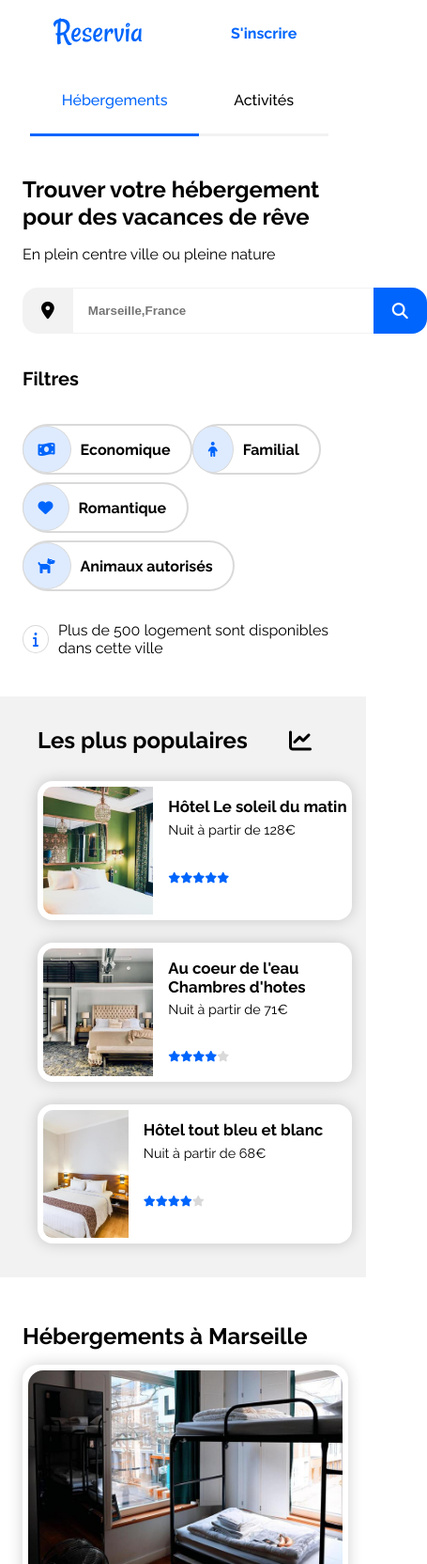
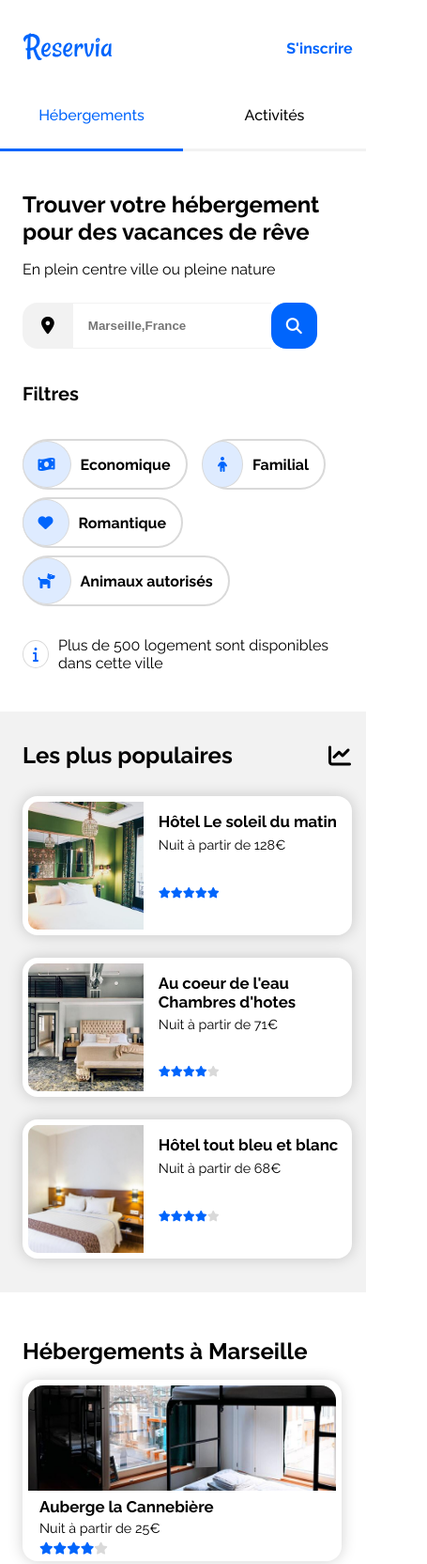
Before and after one commit to tducousso/DucoussoThomas_P2_21072021, a plain HTML site: page index.html in a window 390 px wide. Shown: the top 1664 px of the page at 94% size, 455 px wide, since content can reach past the window. Drawn offline with Linux system fonts and the light colour scheme.

Commit message:
99% media query

```diff
--- a/style.css
+++ b/style.css
@@ -121,9 +121,9 @@ button
     display: none;
     color: white;
     font-size: 1.25rem;
-    border-radius: 0 1rem 1rem 0;
+    border-radius: 1rem;
     border: none;
-    padding: 0 1.25rem;
+    padding: 0 1rem;
 }
 .fa-search::before
 {
@@ -532,7 +532,7 @@ footer h3
 @media screen and (max-width: 1440px) {
     .item1 h3
     {
-        margin-left: 0;
+        margin-left: 0.33rem;
         margin-right: 0;
     }
     .legend3 {
@@ -557,7 +557,10 @@ footer h3
     }
     aside {
         grid-area: 1;
-
+    }
+    .item1 h3
+    {
+        margin: 0.33rem 0.75rem 0.25rem 0.75rem;
     }
     .item9 img {
         width: 35%;
@@ -613,6 +616,12 @@ footer h3
         margin: 1rem;
         padding-top: 0.5rem;
     }
+    .Activities {
+        margin-top: 0.75rem;
+    }
+    .legend2_3 {
+        width: auto;
+    }
 }
 
 @media screen and (max-width: 640px) {
@@ -620,15 +629,20 @@ footer h3
         margin-left: 1.5rem;
         margin-right: 1.5rem;
     }
+    header {
+        margin-top: 1rem;
+        margin-right: 0;
+    }
     .logo {
         margin-top: 0;
         margin-left: 1.5rem;
     }
     nav {
-        grid-template-columns: auto auto;
+        grid-template-columns: 5fr 5fr;
         grid-template-areas:
         "logo z"
         "x y";
+        margin-left: 0;
     }
     .nav_title1 {
         border-top: none;
@@ -641,7 +655,12 @@ footer h3
     .nav_title2:hover {
         border-top: none;
         border-bottom: #0065FC 3px solid;
-
+    }
+    .nav_title3 {
+        margin-left: 6rem;
+    }
+    nav .nav_title1, nav .nav_title2, nav .nav_title3 {
+        padding: 1.625rem 0;
     }
     button {
         display: none;
@@ -651,32 +670,59 @@ footer h3
         padding-top: 0.875rem;
     }
     .search input {
-        width: 20rem;
+        width: 100%;
     }
     .content2 {
-        padding-left: 2.5rem;
+        padding-left: 1.5rem;
+    }
+    .fa-chart-line {
+        padding-right: 0.5rem;
     }
     aside {
         margin-left: -1.5rem;
         margin-right: -1.5rem;
         border-radius: 0;
     }
-        .item7, .item8, .item9 {
+    .item7, .item8, .item9 {
         width: 98%;
+    }
+    section img {
+        height: 7rem;
+    }
+    .child1 img, .child2 img, .child3 img, .child4 img, .child5 img, .child6 img {
+        height: 8rem;
     }
 }
 
 @media screen and (max-width: 400px) {
     .lists_filters {
         padding: 0;
+        column-gap: 1rem;
     }
     .filters ul li {
         margin-right: 0;
+        padding-right: 1rem;
+    }
+    .content1 {
+        width: 96%;
+    }
+    .chart {
+        flex-wrap: wrap;
     }
 }
+@media screen and (max-width: 320px) {
+    .nav_title3 {
+        margin-left: 3rem;
+    }
 
 /*
+    >>> A 390px, 3eme photo de most view rétrécit
 
+
+
+    transition-duration: 0.5s; ??? scroll-behavior: smooth? ( pas ouf )
+
+    En dessous de 320 px de largeur >>> useless
+
+    Mardi 18 ou Mercredi 19 matin soutenance?!
 */
-
-/* Barre search qui se rétrécit  */
```
